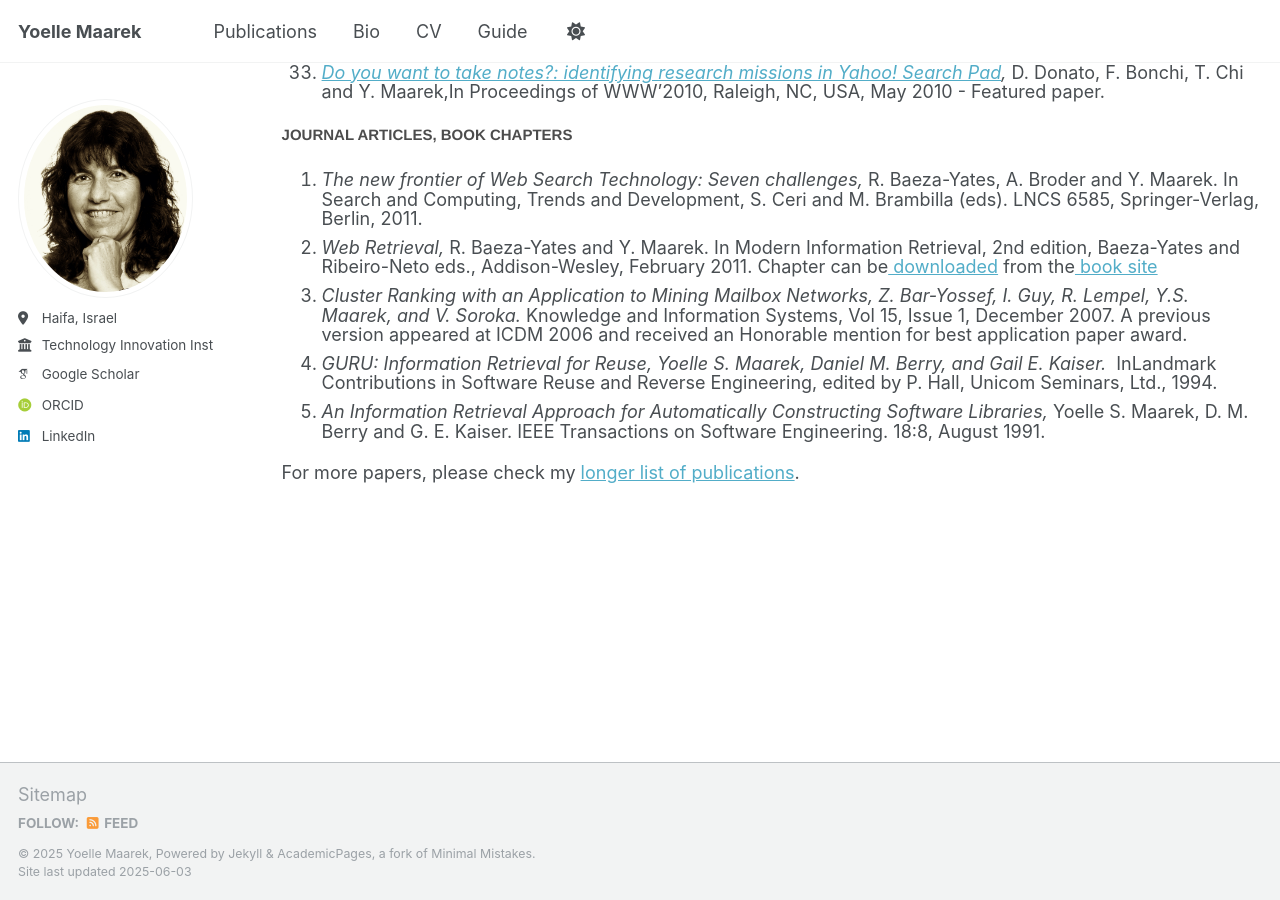
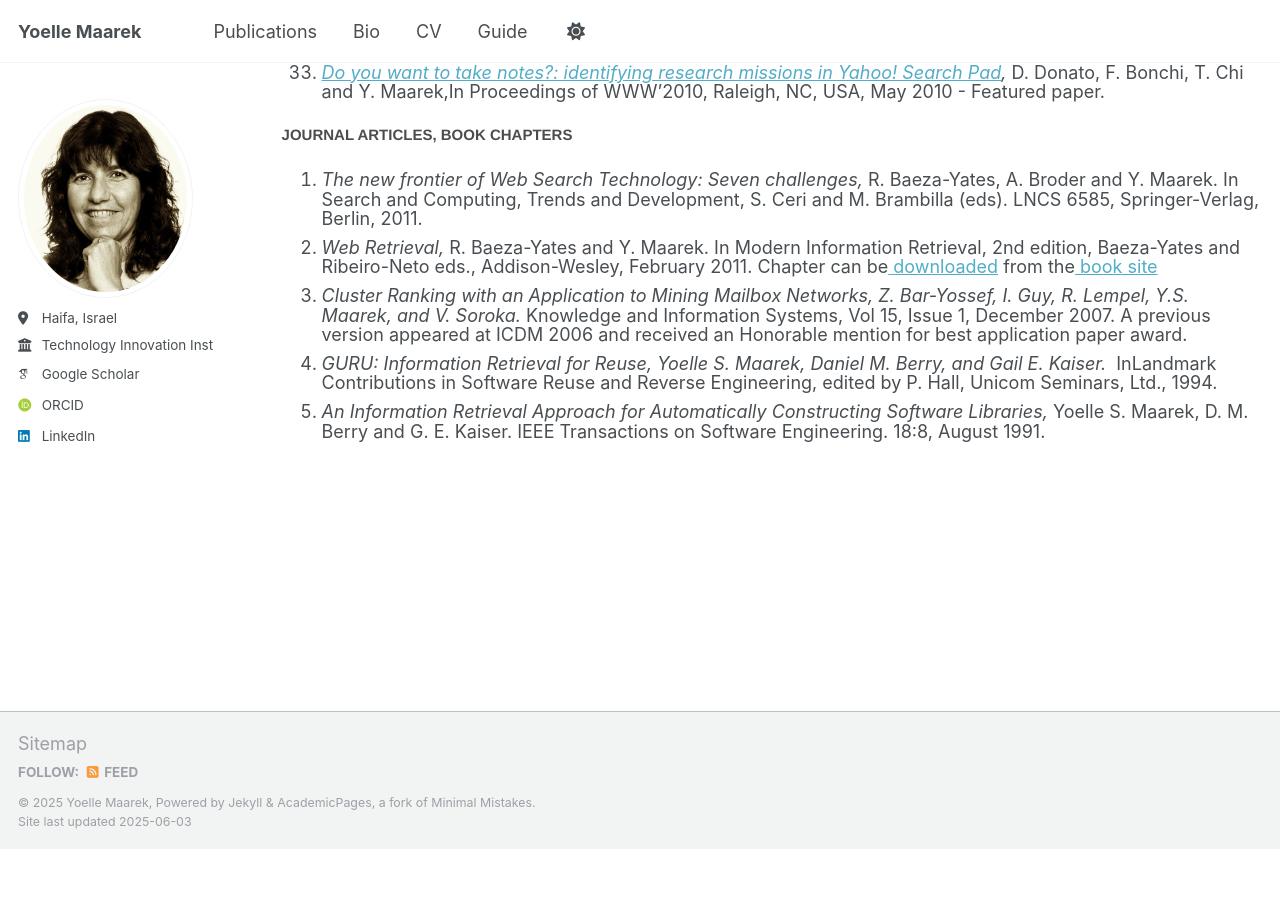
Before and after one commit to yoellemaarek/homepage, a Jekyll site: the page built from _pages/publications.html, in a window 1280 px wide and 900 px high, scrolled down 1939 px. Built offline with Jekyll 4.4.1, drawn with Linux system fonts in a browser that asks for light colours; some web fonts are replaced; after the commit the page ends 2788 px from its top, so only the background shows below that.

Commit message:
removed pointer to longer list of pubs

```diff
--- a/_pages/publications.html
+++ b/_pages/publications.html
@@ -53,7 +53,6 @@ author_profile: true
 <li class="li3"><em>GURU: Information Retrieval for Reuse,&nbsp;Yoelle S. Maarek, Daniel M. Berry, and Gail E. Kaiser.&nbsp;&nbsp;</em>InLandmark Contributions in Software Reuse and Reverse Engineering, edited by P. Hall, Unicom Seminars, Ltd., 1994.&nbsp;</li>
 <li class="li3"><em>An Information Retrieval Approach for Automatically Constructing Software Libraries,&nbsp;</em>Yoelle S. Maarek, D. M. Berry and G. E. Kaiser.&nbsp;IEEE Transactions on Software Engineering. 18:8, August 1991.</li>
 </ol>
-<p>For more papers, please check my <a href="http://yoelle.tumblr.com/fullpubs" title="Full list of publications" target="_blank">longer list of publications</a>.</p>
 
 
 
```
